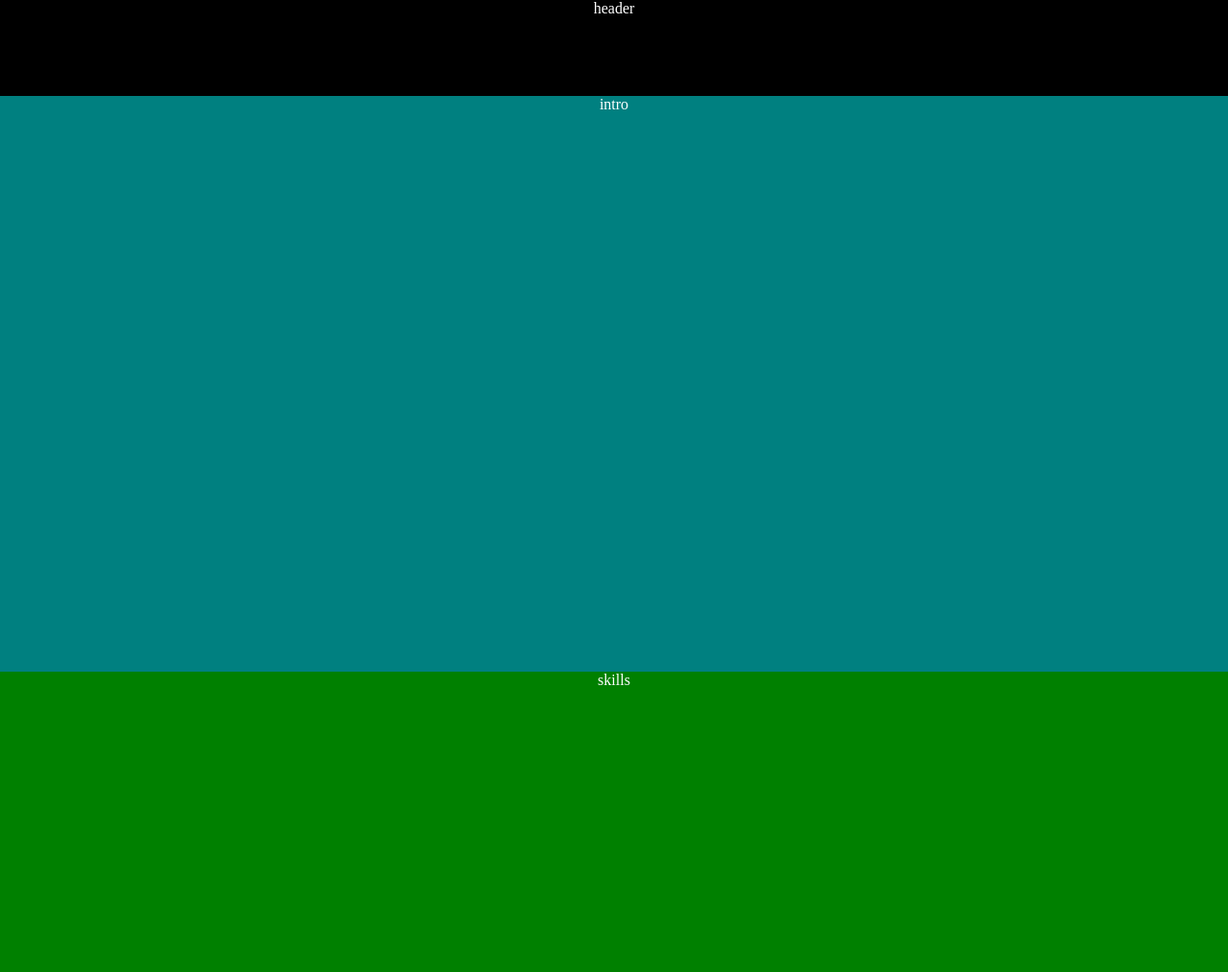
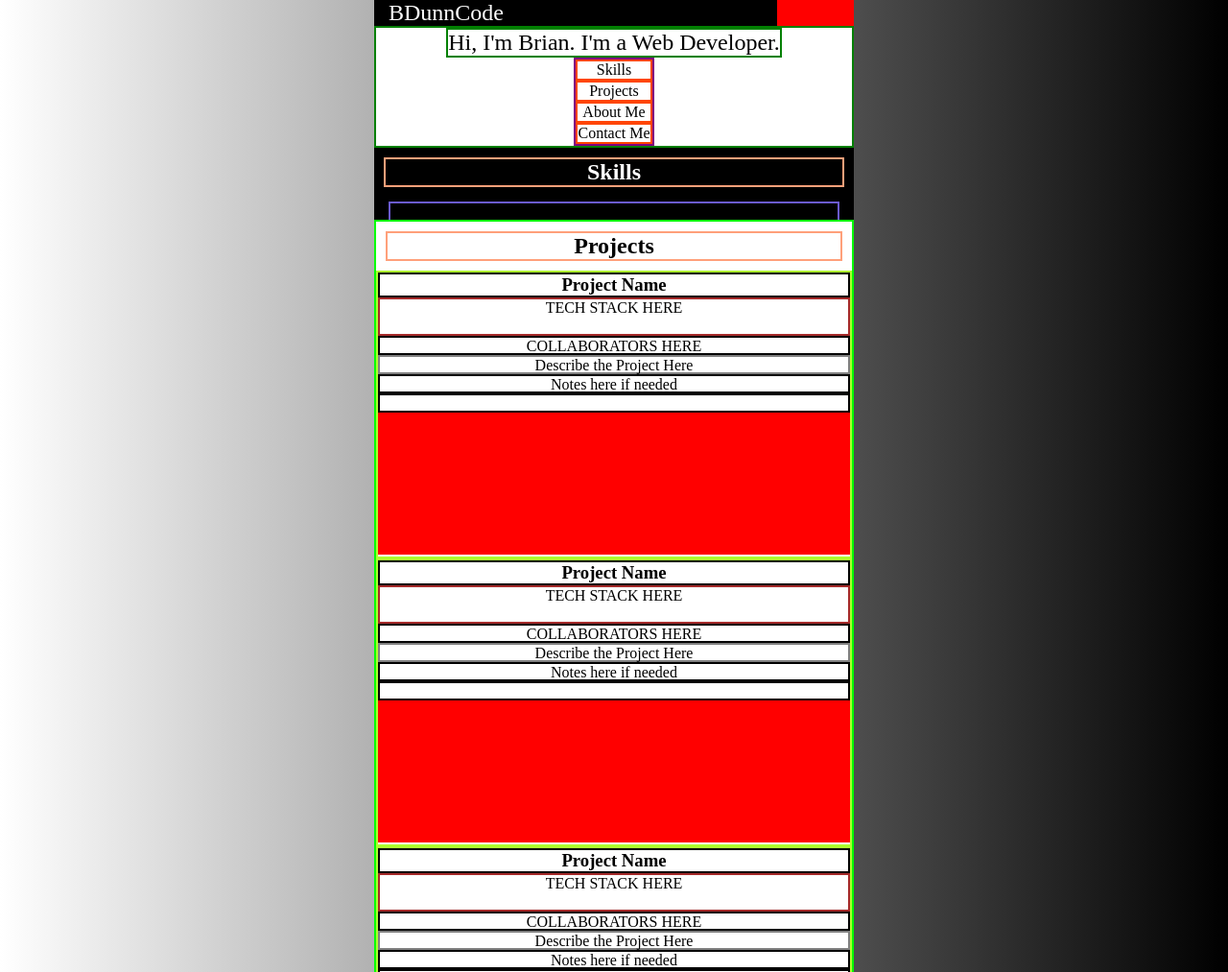
Before and after one commit to BDunnCode/PersonalSite, a plain HTML site: page index.html in a window 1280 px wide. Shown: the top 1013 px of the page at 96% size. Drawn offline with Linux system fonts and the light colour scheme.

Commit message:
Advanced the layout framework some

```diff
--- a/index.html
+++ b/index.html
@@ -3,44 +3,75 @@
 <head>
   <meta charset="UTF-8">
   <meta name="viewport" content="width=device-width, initial-scale=1.0">
-    <title>Document</title>
+  <title>Brian Dunn | Web Developer</title>
   <link rel="stylesheet" href="styles.css">
 </head>
 <body>
   <div id="main-card">
     <div id="header">
-            <p>header</p>
+      <p>BDunnCode</p>
+    	<div id="hamburger-div"></div> <!-- This is a placeholder for now-->
     </div>
         <div id="intro">
-            <p>intro</p>
+        	<p>Hi, I'm Brian. I'm a Web Developer.</p>
+        	<div id="shortcut-btn-container">
+						<span class="shortcut-btn">Skills</span>
+						<span class="shortcut-btn">Projects</span>
+						<span class="shortcut-btn">About Me</span>
+						<span class="shortcut-btn">Contact Me</span>
+        	</div>
         </div>
         <div id="skills">
-            <p>skills</p>
+          <h3 class="section-header">Skills</h3>
+					<div id="graphic-container"></div>
         </div>
         <div id="projects">
-            <p>projects</p>
+          <h3 class="section-header">Projects</h3>
+					<div class="project-container">
+						<h3 class="project-header">Project Name</h3>
+						<div class="tech-stack">TECH STACK HERE</div>
+						<div class="collaborators">COLLABORATORS HERE</div>
+						<div class="project-description">Describe the Project Here</div>
+						<div class="note">Notes here if needed</div>
+						<div class="btn-container"></div>
+						<div class="demo-container"></div>
+					</div>
+					<div class="project-container">
+						<h3 class="project-header">Project Name</h3>
+						<div class="tech-stack">TECH STACK HERE</div>
+						<div class="collaborators">COLLABORATORS HERE</div>
+						<div class="project-description">Describe the Project Here</div>
+						<div class="note">Notes here if needed</div>
+						<div class="btn-container"></div>
+						<div class="demo-container"></div>
+					</div>
+					<div class="project-container">
+						<h3 class="project-header">Project Name</h3>
+						<div class="tech-stack">TECH STACK HERE</div>
+						<div class="collaborators">COLLABORATORS HERE</div>
+						<div class="project-description">Describe the Project Here</div>
+						<div class="note">Notes here if needed</div>
+						<div class="btn-container"></div>
+						<div class="demo-container"></div>
+					</div>
         </div>
         <div id="about">
-            <p>about</p>
+          <h3 class="section-header">About</h3>
         </div>
         <div id="contact">
-            <p>contact</p>
+          <h3 class="section-header">Contact</h3>
+					<form>
+						<input class="inputs">
+						<input class="inputs">
+						<input class="inputs">
+						<input class="inputs" >
+						<textarea class="inputs">
+					</form>
         </div>
         <div id="footer">
           <p>footer</p>
         </div>
     </div>
-
-
-
-
-
-
-
-
-
-
-
 		<script src="script.js"></script>
 </body>
 </html>
--- a/styles.css
+++ b/styles.css
@@ -10,35 +10,49 @@ CSS RESET
 
   html,
   body {
+    display: flex;
     height: 100%;
+    background: linear-gradient(to right, #FFFFFF, #000000);
+    justify-content: center;
+
+
   }
 
 /* ====================
-VISUAL LAYOUT WORK
+VISUAL LAYOUT WORK SIMPLE LAYER
 ==================== */
 #main-card {
     display: flex;
     flex-direction: column;
+    width: 500px;
 }
 
 #header {
     background-color: black;
-    height: 100px;
+    height: 80px;
     width: 100%;
     color: white;
     text-align: center;
 }
 
 #intro {
-    background-color: teal;
-    height: 600px;
+    background-color: white;
+    height: 400px;
     width: 100%;
-    color: white;
-    text-align: center;
+    color: black;
+    display: flex;
+    justify-content: center;
+    align-items: center;
+    border: 2px solid green;
 }
 
+#intro p {
+    border: 2px solid green;
+}
+
+
 #skills {
-    background-color: green;
+    background-color: black;
     height: 450px;
     width: 100%;
     color: white;
@@ -46,15 +60,15 @@ VISUAL LAYOUT WORK
 }
 
 #projects {
-    background-color: orange;
+    background-color: white;
     height: 1000px;
     width: 100%;
-    color: white;
+    color: black;
     text-align: center;
 }
 
 #about {
-    background-color: blue;
+    background-color: black;
     height: 600px;
     width: 100%;
     color: white;
@@ -62,20 +76,140 @@ VISUAL LAYOUT WORK
 }
 
 #contact {
-    background-color: purple;
+    background-color: white;
     height: 550px;
+    width: 100%;
+    color: black;
+    text-align: center;
+}
+
+#footer {
+    background-color: black;
+    height: 150px;
     width: 100%;
     color: white;
     text-align: center;
 }
 
-#footer {
+/* ====================
+VISUAL LAYOUT SECOND LAYER
+==================== */
+
+/* All header layout stuff */
+
+#main-card #header {
+    display: flex;
+    justify-content: space-between;
+}
+
+#main-card #header p {
+    /* border: 2px solid green; */
+    display: flex;
+    align-items: center;
+    margin-left: 15px;
+    font-size: 1.5em;
+}
+
+#hamburger-div {
     background-color: red;
-    height: 150px;
-    width: 100%;
-    color: white;
+    height: 100%;
+    width: 80px;
+}
+
+/* Intro Layout Stuff */
+#intro {
+    display: flex;
+    flex-direction: column;
+}
+#intro p {
+    font-size: 1.5em;
+}
+
+#shortcut-btn-container {
+    border: 2px solid purple;
+    display: flex;
+    flex-direction: column;
+}
+
+#shortcut-btn-container .shortcut-btn {
+    border: 2px solid orangered;
     text-align: center;
 }
+
+/* Skills Layout */
+
+#graphic-container {
+    border: 2px solid slateblue;
+    height: 85%;
+    margin: 15px;
+}
+
+
+/* Projects Layout */
+
+#projects {
+    border: 2px solid LIME;
+    height: 1000px;
+}
+
+.project-container {
+    border: 2px solid greenyellow;
+    height: 300px;
+}
+
+.project-header {
+    border: 2px solid black;
+}
+
+.tech-stack {
+    border: 2px solid brown;
+    height: 40px;
+}
+
+.collaborators {
+    border: 2px solid black;
+    height: 20px;
+}
+
+.project-description {
+    border: 2px solid gray;
+    height: 20px;
+}
+
+.note {
+    border: 2px solid black;
+    height: 20px;
+}
+
+.btn-container {
+    border: 2px solid black;
+    height: 20px;
+}
+
+.demo-container {
+    height: 50%;
+    background-color: red;
+}
+
+
+
+
+/* ====================
+SHARED CSS PROPERTIES
+==================== */
+
+.section-header {
+    border: 2px solid lightsalmon;
+    margin: 10px;
+    font-size: 24px;
+}
+
+.inputs {
+    width: 80%;
+}
+
+
+
 
 /* ====================
 BREAKPOINTS
@@ -84,17 +218,15 @@ BREAKPOINTS
 /* For Tablets */
 @media (min-width: 576px) {
     #main-card {
-        /* max-width: 400px; */
+        max-width: 700px;
         margin: 0 auto;
-    }
-
-    body {
-        /* background: linear-gradient(to right, #FFFFFF, #000000) */
     }
 }
 
 /* For Desktops */
 
 @media (min-width: 900px) {
-
+    #main-card {
+        max-width: 1000px;
+    }
 }
```
Lines whose indentation alone changed are shown as unchanged.
